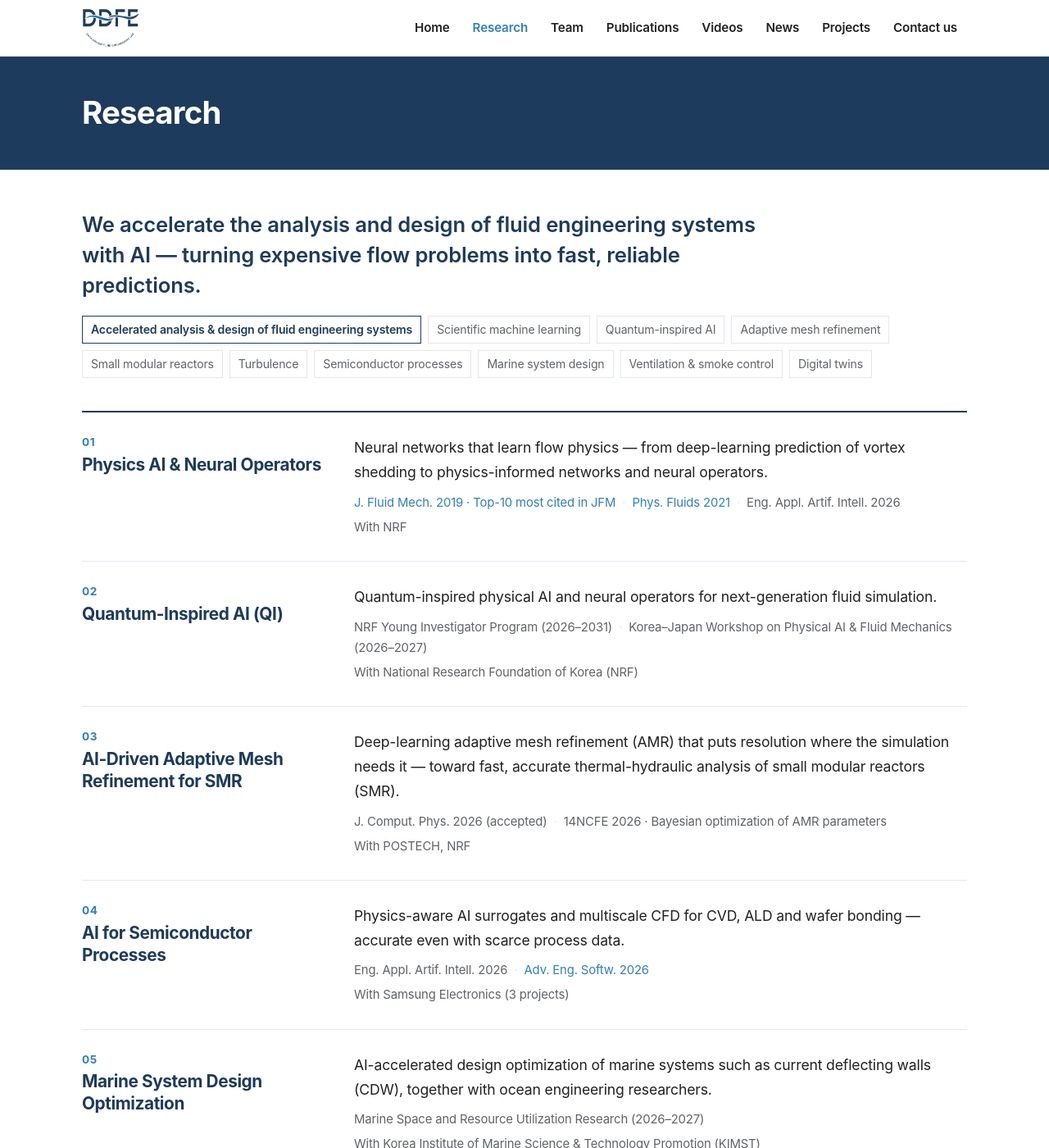
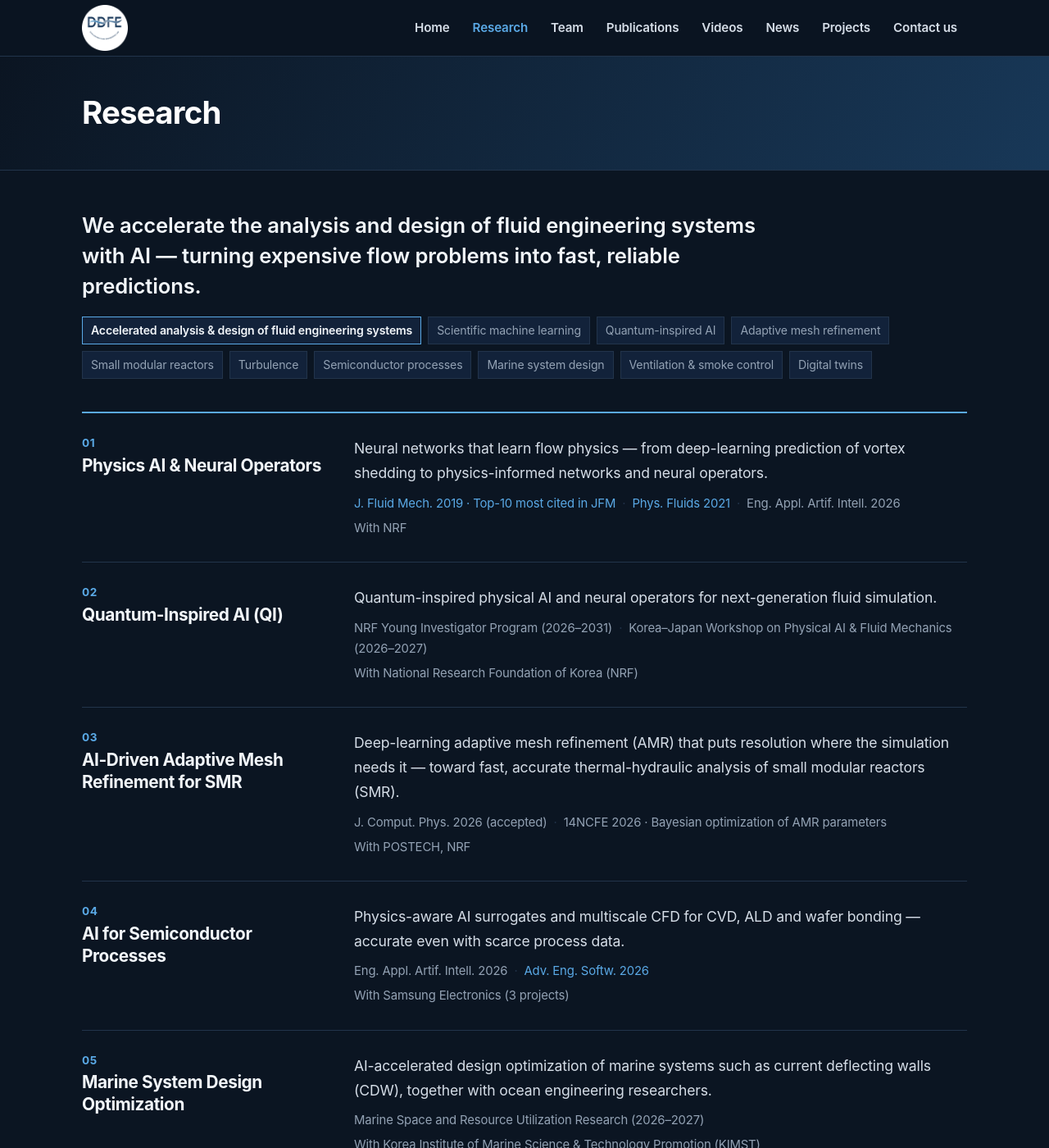
Before and after one commit to sanlee-ddfe/ddfe.github.io, a Jekyll site: the page built from research.html, in a window 1280 px wide and 1400 px high. Shown: the whole window at 82% size. Built offline with Jekyll 4.4.1, drawn with Linux system fonts in a browser that asks for light colours; some web fonts are replaced.

Commit message:
Switch to dark theme with logo-derived colors; logo on white circle
Co-Authored-By: Claude Opus 5.5 <noreply@anthropic.com>

```diff
--- a/_includes/header.html
+++ b/_includes/header.html
@@ -1,7 +1,7 @@
 <header class="site-header">
   <div class="container header-inner">
     <a class="brand" href="{{ '/' | relative_url }}" aria-label="Home">
-      <img src="{{ '/assets/images/logo.png' | relative_url }}" alt="DDFE logo">
+      <img src="{{ '/assets/images/logo-circle.png' | relative_url }}" alt="DDFE logo">
     </a>
     <input type="checkbox" id="nav-toggle" class="nav-toggle" aria-label="Toggle navigation">
     <label for="nav-toggle" class="nav-toggle-label" aria-hidden="true"><span></span></label>
--- a/assets/css/style.css
+++ b/assets/css/style.css
@@ -2,14 +2,20 @@
    DDFE Lab — site stylesheet
    ============================================================ */
 :root {
-  --navy: #1d3b5c;
-  --navy-dark: #132a43;
-  --accent: #2f7fc1;
-  --text: #212121;
-  --muted: #5f6368;
-  --line: #e3e7ec;
-  --bg: #ffffff;
-  --bg-soft: #f5f7fa;
+  color-scheme: dark;
+  /* Dark theme, colours taken from the logo */
+  --bg: #0b1522;          /* page background (deep ink navy) */
+  --bg-soft: #0e1a2a;     /* alternate sections */
+  --surface: #12223a;     /* cards */
+  --surface-hover: #182c47;
+  --navy: #183858;        /* logo navy: page headers, buttons */
+  --navy-dark: #070e18;   /* footer */
+  --heading: #f2f6fa;
+  --text: #d5dde7;
+  --muted: #93a2b4;
+  --line: #22344b;
+  --accent: #5aa9e6;      /* logo wave blue, lightened for dark background */
+  --button: #2470a8;      /* logo wave blue */
   --radius: 10px;
   --maxw: 1120px;
   --font: -apple-system, BlinkMacSystemFont, "SF Pro Text", "SF Pro Display",
@@ -33,7 +39,7 @@ body {
 img { max-width: 100%; height: auto; display: block; }
 a { color: var(--accent); text-decoration: none; }
 a:hover { text-decoration: underline; }
-h1, h2, h3 { font-family: var(--font); letter-spacing: -0.02em; color: var(--navy); line-height: 1.3; }
+h1, h2, h3 { font-family: var(--font); letter-spacing: -0.02em; color: var(--heading); line-height: 1.3; }
 h2 { font-size: 1.6rem; margin: 0 0 1rem; }
 h3 { font-size: 1.15rem; margin: 0 0 .4rem; }
 
@@ -50,24 +56,24 @@ h3 { font-size: 1.15rem; margin: 0 0 .4rem; }
 /* ---------- Header / navigation ---------- */
 .site-header {
   position: sticky; top: 0; z-index: 50;
-  background: rgba(255,255,255,.97);
+  background: rgba(11,21,34,.92);
   border-bottom: 1px solid var(--line);
   backdrop-filter: blur(6px);
 }
 .header-inner { display: flex; align-items: center; justify-content: space-between; height: 68px; }
-.brand { display: flex; align-items: center; gap: 10px; color: var(--navy); font-family: var(--font); font-weight: 700; font-size: 1.25rem; letter-spacing: .04em; }
+.brand { display: flex; align-items: center; gap: 10px; color: var(--heading); font-family: var(--font); font-weight: 700; font-size: 1.25rem; letter-spacing: .04em; }
 .brand:hover { text-decoration: none; }
-.brand img { height: 48px; width: auto; }
+.brand img { height: 56px; width: 56px; }
 .site-nav ul { list-style: none; margin: 0; padding: 0; }
 .site-nav > ul { display: flex; gap: 4px; }
 .site-nav li { position: relative; }
 .site-nav a { display: block; padding: 8px 12px; color: var(--text); font-weight: 600; font-size: .95rem; border-radius: 6px; }
-.site-nav a:hover { text-decoration: none; background: var(--bg-soft); color: var(--navy); }
+.site-nav a:hover { text-decoration: none; background: var(--surface); color: var(--heading); }
 .site-nav li.active > a { color: var(--accent); }
 .site-nav .submenu {
   display: none; position: absolute; left: 0; top: 100%;
-  min-width: 190px; padding: 6px; background: #fff;
-  border: 1px solid var(--line); border-radius: 8px; box-shadow: 0 8px 24px rgba(0,0,0,.08);
+  min-width: 190px; padding: 6px; background: var(--surface);
+  border: 1px solid var(--line); border-radius: 8px; box-shadow: 0 8px 24px rgba(0,0,0,.35);
 }
 .site-nav .has-children:hover > .submenu,
 .site-nav .has-children:focus-within > .submenu { display: block; }
@@ -78,13 +84,13 @@ h3 { font-size: 1.15rem; margin: 0 0 .4rem; }
 @media (max-width: 900px) {
   .nav-toggle-label { display: flex; align-items: center; justify-content: center; width: 44px; height: 44px; cursor: pointer; }
   .nav-toggle-label span, .nav-toggle-label span::before, .nav-toggle-label span::after {
-    display: block; width: 22px; height: 2px; background: var(--navy); position: relative; content: "";
+    display: block; width: 22px; height: 2px; background: var(--heading); position: relative; content: "";
   }
   .nav-toggle-label span::before { position: absolute; top: -7px; }
   .nav-toggle-label span::after { position: absolute; top: 7px; }
   .site-nav {
     display: none; position: absolute; top: 68px; left: 0; right: 0;
-    background: #fff; border-bottom: 1px solid var(--line); box-shadow: 0 8px 16px rgba(0,0,0,.06);
+    background: var(--bg); border-bottom: 1px solid var(--line); box-shadow: 0 8px 16px rgba(0,0,0,.35);
     max-height: calc(100vh - 68px); overflow-y: auto;
   }
   .nav-toggle:checked ~ .site-nav { display: block; }
@@ -99,12 +105,12 @@ h3 { font-size: 1.15rem; margin: 0 0 .4rem; }
 }
 .hero-overlay {
   flex: 1; display: flex; align-items: center; justify-content: center; padding: 60px 20px;
-  background: linear-gradient(180deg, rgba(10,20,35,.35), rgba(10,20,35,.55));
+  background: linear-gradient(180deg, rgba(11,21,34,.25) 0%, rgba(11,21,34,.55) 70%, var(--bg) 100%);
 }
 .hero h1 { color: #fff; font-size: clamp(2rem, 5vw, 3.4rem); text-align: center; margin: 0; text-shadow: 0 2px 16px rgba(0,0,0,.4); }
 
 /* ---------- Page header (sub-pages) ---------- */
-.page-header { background: var(--navy); color: #fff; padding: 44px 0; }
+.page-header { background: linear-gradient(120deg, var(--bg) 0%, var(--navy) 100%); border-bottom: 1px solid var(--line); color: #fff; padding: 44px 0; }
 .page-header h1 { color: #fff; margin: 0; font-size: clamp(1.7rem, 4vw, 2.4rem); }
 
 /* ---------- Generic content ---------- */
@@ -118,9 +124,9 @@ h3 { font-size: 1.15rem; margin: 0 0 .4rem; }
 
 /* ---------- Videos ---------- */
 .video { margin: 0; }
-.video-frame { position: relative; aspect-ratio: 16 / 9; border-radius: var(--radius); overflow: hidden; background: #000; box-shadow: 0 4px 18px rgba(0,0,0,.12); }
+.video-frame { position: relative; aspect-ratio: 16 / 9; border-radius: var(--radius); overflow: hidden; background: #000; box-shadow: 0 4px 18px rgba(0,0,0,.4); }
 .video-frame iframe { position: absolute; inset: 0; width: 100%; height: 100%; border: 0; }
-.video figcaption { margin-top: .6rem; font-weight: 600; color: var(--navy); font-size: .95rem; line-height: 1.45; }
+.video figcaption { margin-top: .6rem; font-weight: 600; color: var(--heading); font-size: .95rem; line-height: 1.45; }
 .video-grid { display: grid; grid-template-columns: repeat(auto-fill, minmax(320px, 1fr)); gap: 32px 28px; }
 .video-grid.three { grid-template-columns: repeat(3, 1fr); }
 @media (max-width: 900px) { .video-grid.three { grid-template-columns: 1fr; } }
@@ -129,14 +135,14 @@ h3 { font-size: 1.15rem; margin: 0 0 .4rem; }
 .news-list { display: flex; flex-direction: column; gap: 28px; }
 .news-item {
   display: grid; grid-template-columns: minmax(0, 2fr) minmax(0, 3fr); gap: 28px;
-  padding: 24px; background: #fff; border: 1px solid var(--line); border-radius: var(--radius);
+  padding: 24px; background: var(--surface); border: 1px solid var(--line); border-radius: var(--radius);
 }
 .news-item.no-image { grid-template-columns: 1fr; }
 .news-media { display: flex; flex-direction: column; gap: 12px; }
 .news-media img { width: 100%; border-radius: 6px; }
 .news-date {
   display: inline-block; font-size: .8rem; font-weight: 700; letter-spacing: .03em;
-  color: var(--navy); background: none; border: 1px solid var(--navy); padding: 1px 8px; border-radius: 0; margin-bottom: .5rem;
+  color: var(--accent); background: none; border: 1px solid var(--accent); padding: 1px 8px; border-radius: 0; margin-bottom: .5rem;
 }
 .news-subtitle { font-style: italic; color: var(--muted); margin: 0 0 .6rem; }
 .news-text p { margin: 0 0 .7rem; }
@@ -147,15 +153,15 @@ h3 { font-size: 1.15rem; margin: 0 0 .4rem; }
 .team-cards { display: grid; grid-template-columns: repeat(3, 1fr); gap: 24px; }
 .team-card {
   display: flex; flex-direction: column; gap: 12px; min-height: 240px; padding: 32px 30px 28px;
-  background: #eaf0f6; border-top: 4px solid var(--navy); color: var(--text);
+  background: var(--surface); border-top: 4px solid var(--accent); color: var(--text);
   transition: background .15s, border-color .15s, box-shadow .15s;
 }
-.team-card-title { font-size: 1.6rem; font-weight: 700; color: var(--navy); letter-spacing: -0.02em; }
-.team-card-desc { font-size: 1.05rem; color: #4a5560; line-height: 1.55; }
-.team-card-more { margin-top: auto; padding-top: 10px; font-size: .95rem; font-weight: 600; letter-spacing: .04em; text-transform: uppercase; color: var(--navy); }
+.team-card-title { font-size: 1.6rem; font-weight: 700; color: var(--heading); letter-spacing: -0.02em; }
+.team-card-desc { font-size: 1.05rem; color: var(--muted); line-height: 1.55; }
+.team-card-more { margin-top: auto; padding-top: 10px; font-size: .95rem; font-weight: 600; letter-spacing: .04em; text-transform: uppercase; color: var(--accent); }
 .team-card-more span { display: inline-block; transition: transform .15s; }
-.team-card:hover { text-decoration: none; background: #dde7f1; border-top-color: var(--accent); box-shadow: 0 6px 20px rgba(19,42,67,.10); }
-.team-card:hover .team-card-more { color: var(--accent); }
+.team-card:hover { text-decoration: none; background: var(--surface-hover); border-top-color: var(--heading); box-shadow: 0 6px 20px rgba(0,0,0,.35); }
+.team-card:hover .team-card-more { color: var(--heading); }
 .team-card:hover .team-card-more span { transform: translateX(4px); }
 @media (max-width: 760px) { .team-cards { grid-template-columns: 1fr; } .team-card { min-height: 0; } }
 
@@ -173,12 +179,12 @@ h3 { font-size: 1.15rem; margin: 0 0 .4rem; }
 .member-grid { display: grid; grid-template-columns: repeat(auto-fill, minmax(190px, 1fr)); gap: 28px; }
 .member { text-align: center; }
 .member img { width: 100%; aspect-ratio: 3 / 4; object-fit: cover; object-position: top; border-radius: var(--radius); background: var(--bg-soft); margin-bottom: .7rem; }
-.member .name { font-weight: 700; color: var(--navy); }
+.member .name { font-weight: 700; color: var(--heading); }
 .member .name-ko { color: var(--muted); }
 .member .contact { font-size: .9rem; }
 
 .alumni-block { margin-bottom: 1.4rem; }
-.alumni-block .name { font-weight: 700; color: var(--navy); font-size: 1.05rem; }
+.alumni-block .name { font-weight: 700; color: var(--heading); font-size: 1.05rem; }
 .alumni-block p { margin: .1rem 0; }
 .alumni-list { columns: 2; column-gap: 40px; padding-left: 1.2rem; }
 .alumni-list li { break-inside: avoid; margin-bottom: .2rem; }
@@ -186,9 +192,9 @@ h3 { font-size: 1.15rem; margin: 0 0 .4rem; }
 
 .cta { margin-top: 3rem; text-align: center; }
 .button {
-  display: inline-block; padding: 12px 28px; border-radius: 0; background: var(--navy); color: #fff; font-weight: 700;
+  display: inline-block; padding: 12px 28px; border-radius: 0; background: var(--button); color: #fff; font-weight: 700;
 }
-.button:hover { background: var(--accent); text-decoration: none; }
+.button:hover { background: #2f86c6; text-decoration: none; }
 
 /* ---------- Publications ---------- */
 .publications ol { padding-left: 1.6rem; }
@@ -199,24 +205,24 @@ h3 { font-size: 1.15rem; margin: 0 0 .4rem; }
 /* ---------- Projects ---------- */
 .project-list { list-style: none; padding: 0; margin: 0 0 2.5rem; }
 .project-list li { padding: 16px 0; border-bottom: 1px solid var(--line); }
-.project-list .p-title { font-weight: 700; color: var(--navy); display: block; }
+.project-list .p-title { font-weight: 700; color: var(--heading); display: block; }
 .project-list .p-meta { color: var(--muted); font-size: .93rem; }
 .role { display: inline-block; font-size: .78rem; font-weight: 700; padding: 1px 8px; border-radius: 0; margin-left: 4px; vertical-align: 1px; }
-.role.pi { border: 1px solid var(--navy); color: var(--navy); }
-.role.co { border: 1px solid #b8bfc7; color: var(--muted); }
+.role.pi { border: 1px solid var(--accent); color: var(--accent); }
+.role.co { border: 1px solid #4a5d74; color: var(--muted); }
 
 /* ---------- Collaborators ---------- */
 .collaborators img { margin: 0 auto; max-width: 900px; width: 100%; }
 
 /* ---------- Footer ---------- */
-.site-footer { background: var(--navy-dark); color: rgba(255,255,255,.85); padding: 28px 0; text-align: center; font-size: .95rem; }
+.site-footer { background: var(--navy-dark); color: rgba(255,255,255,.78); padding: 28px 0; text-align: center; font-size: .95rem; }
 .site-footer a { color: #fff; }
 .site-footer .sep { margin: 0 12px; opacity: .5; }
 @media (max-width: 560px) { .site-footer .sep { display: block; height: 0; overflow: hidden; } }
 
 /* ---------- Research ---------- */
-.research-intro { font-size: clamp(1.25rem, 2.4vw, 1.6rem); font-weight: 600; line-height: 1.45; color: var(--navy); max-width: 860px; margin: 0 0 2rem; }
-.themes { list-style: none; counter-reset: theme; padding: 0; margin: 0; border-top: 2px solid var(--navy); }
+.research-intro { font-size: clamp(1.25rem, 2.4vw, 1.6rem); font-weight: 600; line-height: 1.45; color: var(--heading); max-width: 860px; margin: 0 0 2rem; }
+.themes { list-style: none; counter-reset: theme; padding: 0; margin: 0; border-top: 2px solid var(--accent); }
 .theme { counter-increment: theme; display: grid; grid-template-columns: 300px 1fr; gap: 32px; padding: 28px 0; border-bottom: 1px solid var(--line); }
 .theme h2 { font-size: 1.3rem; margin: 0; }
 .theme h2::before { content: counter(theme, decimal-leading-zero); display: block; font-size: .85rem; color: var(--accent); margin-bottom: 4px; letter-spacing: .05em; }
@@ -228,5 +234,5 @@ h3 { font-size: 1.15rem; margin: 0 0 .4rem; }
   .theme { grid-template-columns: 1fr; gap: 10px; }
 }
 .keyword-row { display: flex; flex-wrap: wrap; gap: 8px; margin: -0.8rem 0 2.5rem; }
-.keyword { display: inline-block; padding: 4px 10px; border: 1px solid var(--line); background: #fff; color: var(--muted); font-size: .88rem; }
-.keyword-main { border-color: var(--navy); color: var(--navy); font-weight: 600; }
+.keyword { display: inline-block; padding: 4px 10px; border: 1px solid var(--line); background: var(--surface); color: var(--muted); font-size: .88rem; }
+.keyword-main { border-color: var(--accent); color: var(--heading); font-weight: 600; }
```
Also changed, not shown: assets/images/logo-circle.png (added).
